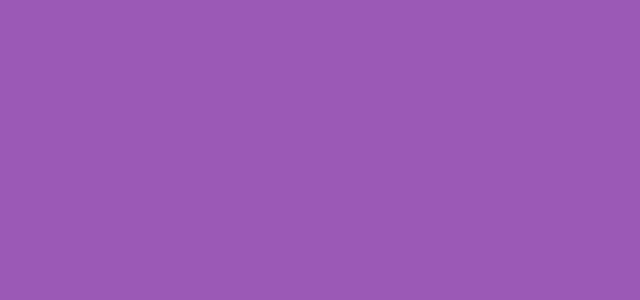
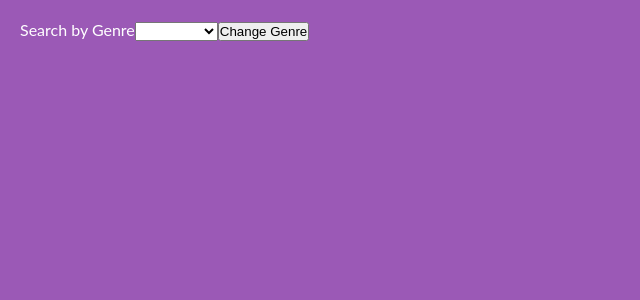
Before and after one commit to Uniq1st/Capstone-Client, a React (Create React App) app: page /genre in a window 1280 px wide. Shown: the top 300 px of the page, without its empty margins (0-640 px from the left). Built offline with nearby package versions, Linux system fonts and the light colour scheme.

Commit message:
Working genre drop down menu

```diff
--- a/src/App.js
+++ b/src/App.js
@@ -4,14 +4,17 @@ import { BrowserRouter as Router, Switch, Route } from "react-router-dom";
 import Logins from "./components/Logins";
 import Signup from "./components/Signup";
 import Database from "./components/Database";
-import Footer from "./components/Footer";
-import Header from "./components/Header";
-import jikanApi from "./components/jikanApi";
+
 import Home from "./components/Home";
 import Upcoming from "./components/Upcoming";
 import Search from "./components/Search";
+import Genre from "./components/Genre";
 import "./App.css";
-import API from "./components/API"
+
+// import API from "./components/API"
+// import Footer from "./components/Footer";
+// import Header from "./components/Header";
+// import jikanApi from "./components/jikanApi";
 
 
 class App extends React.Component {
@@ -134,7 +137,8 @@ class App extends React.Component {
 		const DatabaseComponent = () => (<Database users={users} handleDelete={this.deleteUser}/>);
 		const HomeComponent = () => (<Home/>);
 		const UpcomingComponent = () => (<Upcoming/>);
-		const SearchComponent = () =>(<Search/>);
+		const SearchComponent = () => (<Search/>);
+		const GenreComponent = () => (<Genre/>);
 		return (
 			<div className="app">
 				{/* <Header name={name} handleChange={this.changeTab} />
@@ -159,6 +163,7 @@ class App extends React.Component {
 						<Route exact path="/" render={HomeComponent}/>
 						<Route exact path="/upcoming" render={UpcomingComponent}/>
 						<Route exact path="/search" render={SearchComponent}/>
+						<Route exact path="/genre" render={GenreComponent}/>
 					</Switch>
 				</Router>
 			</div>
--- /dev/null
+++ b/src/components/Genre.js
@@ -0,0 +1,71 @@
+import React,  { Component } from "react";
+import axios from 'axios';
+
+class Genre extends Component{
+    constructor(props){
+        super(props);
+        this.state={
+            topAnimes: [],
+            id: "",
+        };
+    };
+
+    handleGenreChange = (event) => {
+        this.setState({id: event.target.value});
+        console.log(this.state.id);
+    }
+
+    handleClick = (event) => {
+        const genreType = this.state.id;
+        axios.get(`https://api.jikan.moe/v3/genre/anime/${genreType}/1`)
+        .then((res)=>{
+            const topAni = res.data.anime;
+            console.log(topAni);
+            this.setState({topAnimes:topAni})
+        })
+        .catch((err)=> console.log(err));
+    }
+
+    render(){
+       let animeList;
+       if(this.state.topAnimes.length===0){
+           animeList=<></>
+       }
+       else{
+            animeList=(
+               <div>
+                   <ol>
+                    {this.state.topAnimes.map((anime) =>
+                        <li key= {anime.rank}>
+                        {anime.title}
+                        <img src={anime.image_url} alt={anime.title}/>
+                         </li>)}
+                   </ol>
+               </div>
+            )
+       }
+
+       return(
+           <>
+           Search by Genre
+        <select
+          onChange={this.handleGenreChange}
+        >
+          <option value="0"> </option>
+          <option value="1">Action</option>
+          <option value="2">Adventure</option>
+          <option value="8">Drama</option>
+          <option value="9">Ecchi</option>
+          <option value="4">Comedy</option>
+          <option value="14">Horror</option>
+          <option value="26">Romance</option>
+        </select>
+        <button onClick={this.handleClick}>Change Genre</button>
+           {animeList}
+           </>
+       )
+    }
+
+};
+
+export default Genre;
```
